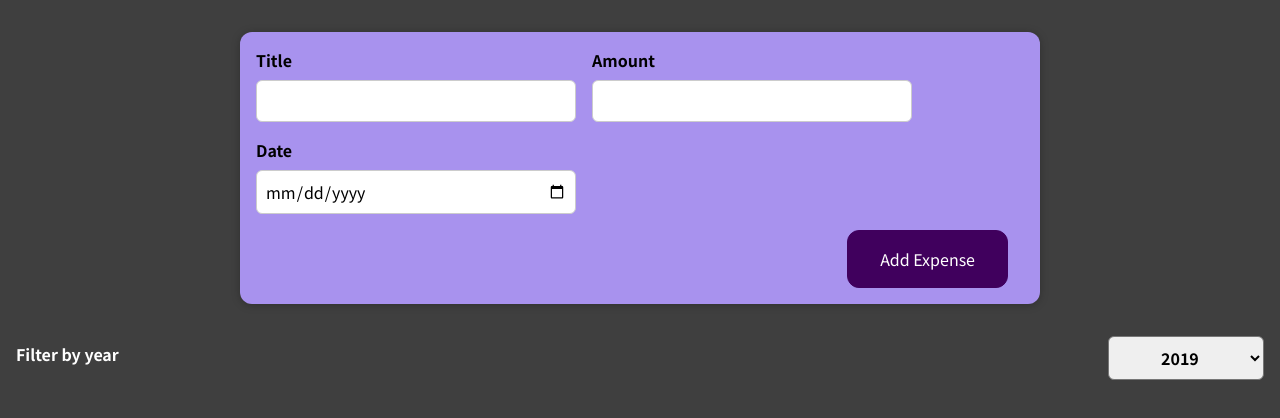
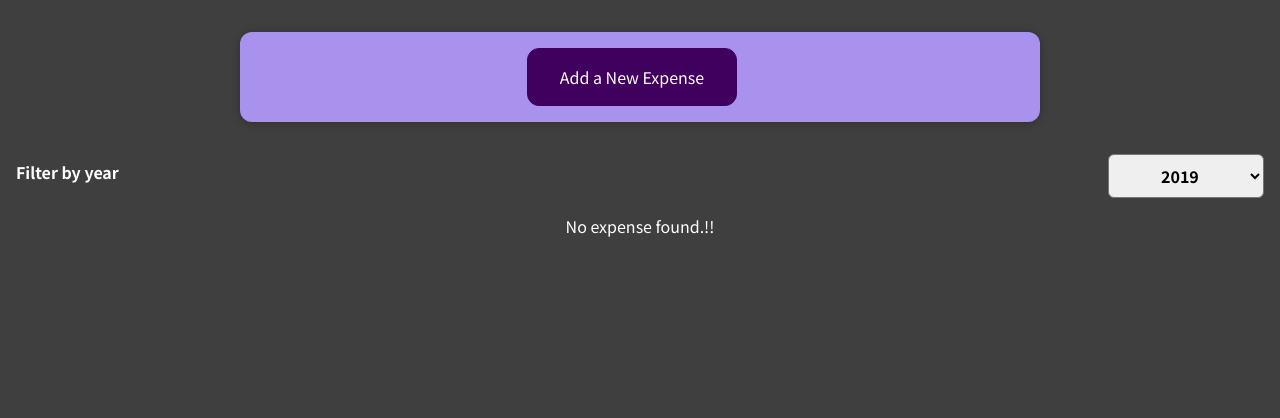
Before and after one commit to Razaul00003/react-basic-expense-tracker, a React (Create React App) app in the folder react1/: page / in a window 1280 px wide. Shown: the top 418 px of the page. Built offline with nearby package versions, Linux system fonts and the light colour scheme.

Commit message:
4th assingment

```diff
--- a/react1/src/components/ExpenseItem/Expenses.js
+++ b/react1/src/components/ExpenseItem/Expenses.js
@@ -1,12 +1,10 @@
 import React, { useState } from "react";
-import ExpenseItem from "./ExpenseItem";
+import ExpensesList from "./ExpensesList";
 import ExpensesFilter from "./ExpensesFilter";
 
 function Expenses(props) {
   const [filteredYear, setFilteredYear] = useState("2019");
-  const filterChangeHandler = (year) => {
-    setFilteredYear(year);
-  };
+  const filterChangeHandler = (year) => setFilteredYear(year);
   const filteredItems = props.data.filter((expense) => {
     return expense.date.getFullYear().toString() === filteredYear;
   });
@@ -16,15 +14,7 @@ function Expenses(props) {
         selected={filteredYear}
         onChangeYear={filterChangeHandler}
       />
-
-      {filteredItems.map((expense) => (
-        <ExpenseItem
-          key={expense.id}
-          title={expense.title}
-          amount={expense.amount}
-          date={expense.date}
-        />
-      ))}
+      <ExpensesList items={filteredItems} />
     </div>
   );
 }
--- /dev/null
+++ b/react1/src/components/ExpenseItem/ExpensesList.css
@@ -0,0 +1,4 @@
+.expenses-list__fallback {
+  color: white;
+  text-align: center;
+}
--- /dev/null
+++ b/react1/src/components/ExpenseItem/ExpensesList.js
@@ -0,0 +1,21 @@
+import React from "react";
+import ExpenseItem from "./ExpenseItem";
+import "./ExpensesList.css";
+
+const ExpensesList = (props) => {
+  let expenseContnet = (
+    <p className="expenses-list__fallback"> No expense found.!!</p>
+  );
+  if (props.items.length > 0) {
+    expenseContnet = props.items.map((expense) => (
+      <ExpenseItem
+        key={expense.id}
+        title={expense.title}
+        amount={expense.amount}
+        date={expense.date}
+      />
+    ));
+  }
+  return expenseContnet;
+};
+export default ExpensesList;
--- a/react1/src/components/NewExpense/NewExpense.js
+++ b/react1/src/components/NewExpense/NewExpense.js
@@ -1,18 +1,26 @@
-import React from "react";
+import React, { useState } from "react";
 import "./NewExpense.css";
 import ExpenseForm from "./ExpenseForm";
 
 const NewExpense = (props) => {
+  const [formShow, setFormShow] = useState(false);
   const SaveExpenseDataHandler = (enteredExpenseData) => {
     const expenseData = {
       ...enteredExpenseData,
       id: Math.random().toString(),
     };
     props.onAddExpense(expenseData);
+    setFormShow(false);
   };
+  const changeFormStatus = () => setFormShow(true);
+
   return (
     <div className="new-expense">
-      <ExpenseForm onSaveExpenseData={SaveExpenseDataHandler} />
+      {!formShow ? (
+        <button onClick={changeFormStatus}> Add a New Expense </button>
+      ) : (
+        <ExpenseForm onSaveExpenseData={SaveExpenseDataHandler} />
+      )}
     </div>
   );
 };
```
Also changed, not shown: 1 other file (tests, documents, lock files or other folders).
